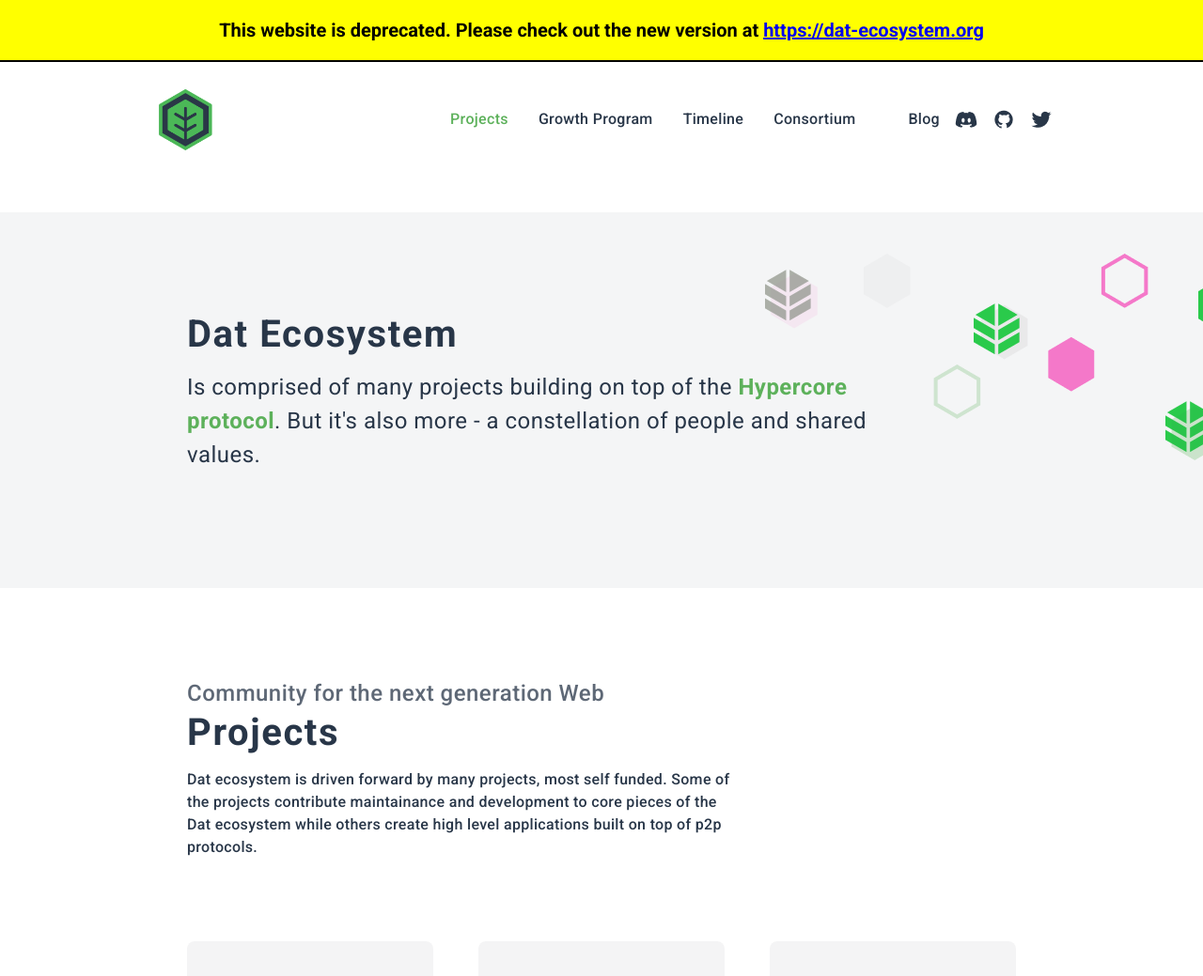
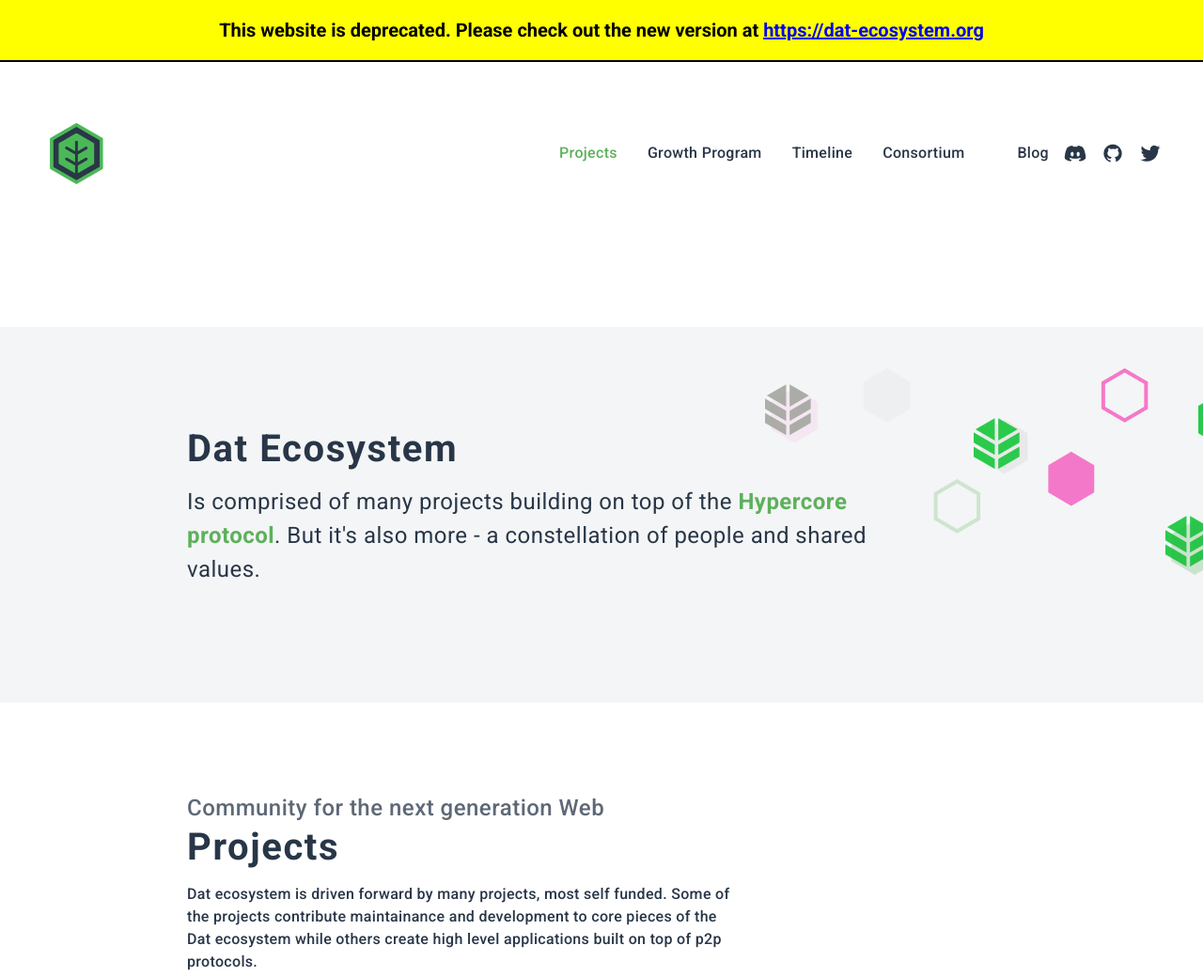
Before and after one commit to dat-ecosystem-archive/dat-ecosystem-webpage-2021-2024, a website: page index.html in a window 1280 px wide. Shown: the top 1039 px of the page at 94% size. Drawn offline with Linux system fonts and the light colour scheme.

```diff
--- a/index.html
+++ b/index.html
@@ -17,7 +17,13 @@
   <body>
     <div class="positioned">
       <style>
-        nav { top: unset; }
+        nav {
+          top: 40px;
+          padding: 20px;
+          left: 0;
+          transform: none;
+          position: relative;
+        }
         .positioned {
           display: flex;
           justify-content: center;
```
